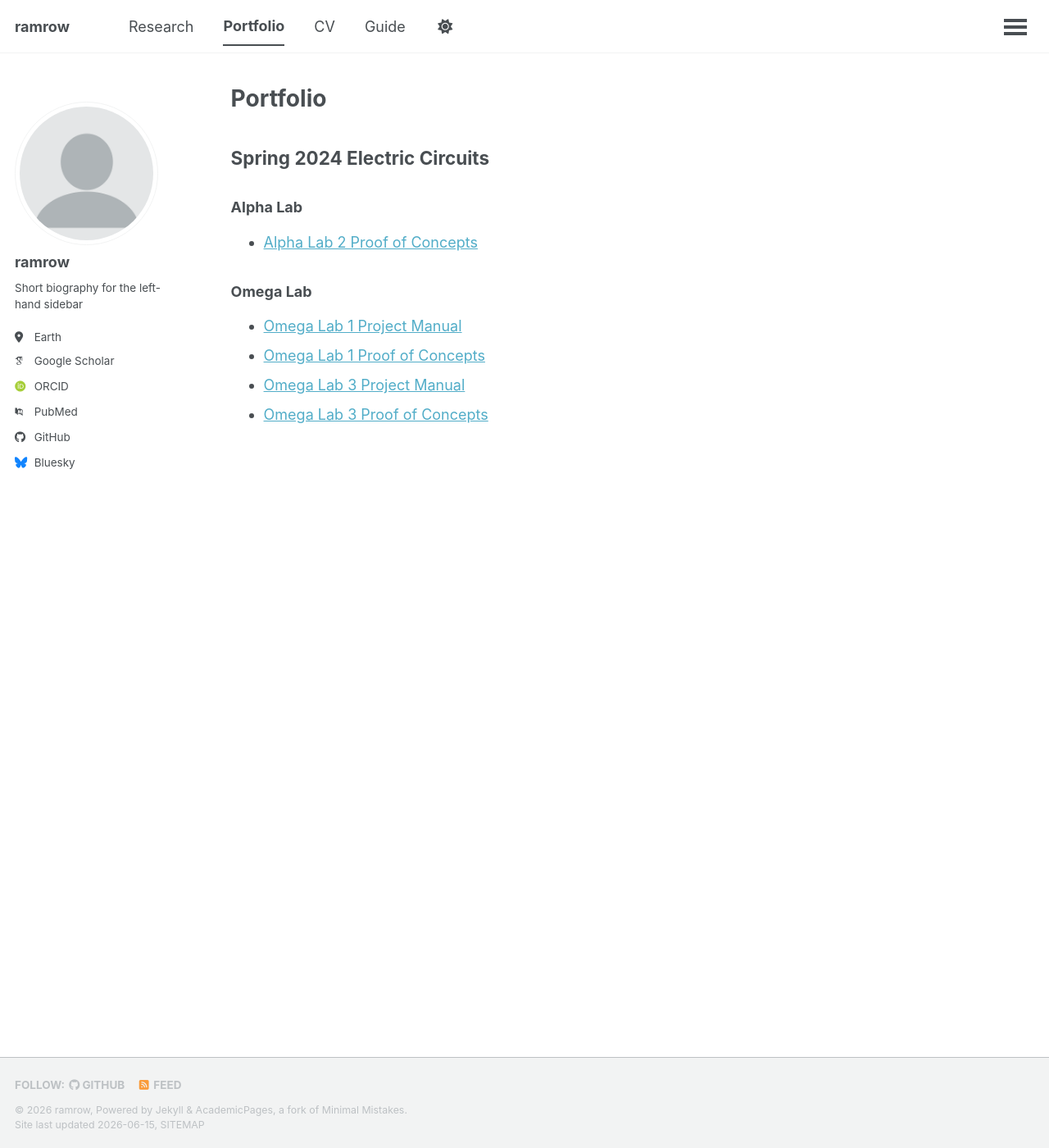
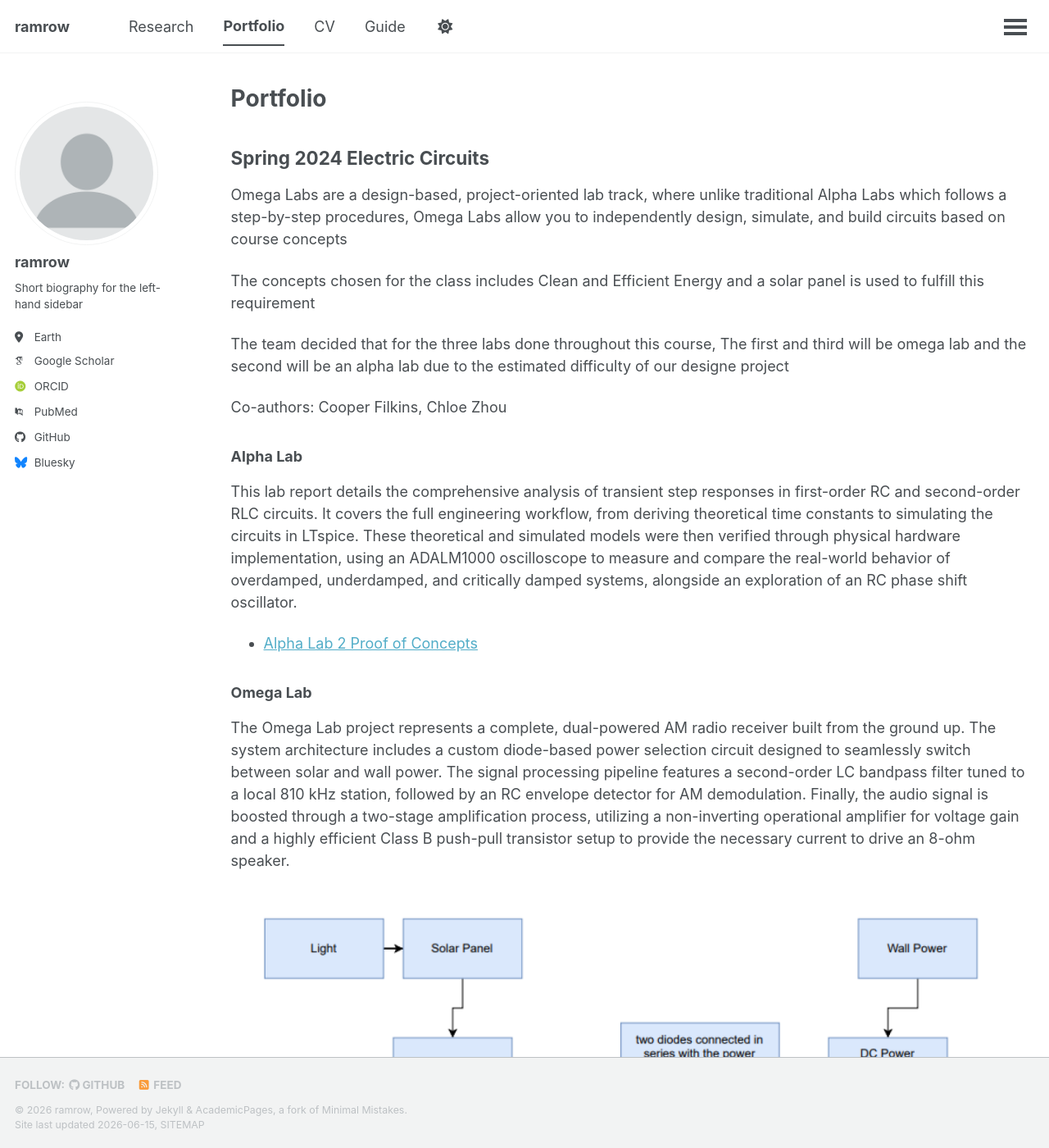
Before and after one commit to ramrow/ramrow.github.io, a Jekyll site: the page built from _pages/portfolio.html, in a window 1280 px wide and 1400 px high. Shown: the whole window at 82% size. Built offline with Jekyll 4.4.1, drawn with Linux system fonts in a browser that asks for light colours; some web fonts are replaced; a script that is not in the unit is left out.

Commit message:
electric circuits

```diff
--- a/_pages/portfolio.html
+++ b/_pages/portfolio.html
@@ -8,13 +8,21 @@ author_profile: true
 {% include base_path %}
 
 <h2>Spring 2024 Electric Circuits</h2>
-
+<p>Omega Labs are a design-based, project-oriented lab track, where unlike traditional Alpha Labs which follows a step-by-step procedures, Omega Labs allow you to independently design, simulate, and build circuits based on course concepts</p>
+<p>The concepts chosen for the class includes Clean and Efficient Energy and a solar panel is used to fulfill this requirement</p>
+<p>The team decided that for the three labs done throughout this course, The first and third will be omega lab and the second will be an alpha lab due to the estimated difficulty of our designe project</p>
+<p>Co-authors: Cooper Filkins, Chloe Zhou</p>
 <h3>Alpha Lab</h3>
+<p>This lab report details the comprehensive analysis of transient step responses in first-order RC and second-order RLC circuits. It covers the full engineering workflow, from deriving theoretical time constants to simulating the circuits in LTspice. These theoretical and simulated models were then verified through physical hardware implementation, using an ADALM1000 oscilloscope to measure and compare the real-world behavior of overdamped, underdamped, and critically damped systems, alongside an exploration of an RC phase shift oscillator.</p>
 <ul>
   <li><a href="{{ base_path }}/files/spring-2024-electric-circuits/alpha_lab_2_Proof_of_Concepts.pdf">Alpha Lab 2 Proof of Concepts</a></li>
 </ul>
 
 <h3>Omega Lab</h3>
+<p>The Omega Lab project represents a complete, dual-powered AM radio receiver built from the ground up. The system architecture includes a custom diode-based power selection circuit designed to seamlessly switch between solar and wall power. The signal processing pipeline features a second-order LC bandpass filter tuned to a local 810 kHz station, followed by an RC envelope detector for AM demodulation. Finally, the audio signal is boosted through a two-stage amplification process, utilizing a non-inverting operational amplifier for voltage gain and a highly efficient Class B push-pull transistor setup to provide the necessary current to drive an 8-ohm speaker.</p>
+<figure>
+  <img src="{{ base_path }}/images/omega-lab-radio.png" alt="Omega Lab AM radio receiver project" style="max-width: 100%; height: auto;">
+</figure>
 <ul>
   <li><a href="{{ base_path }}/files/spring-2024-electric-circuits/Omega_Lab_1_Project_Manual.pdf">Omega Lab 1 Project Manual</a></li>
   <li><a href="{{ base_path }}/files/spring-2024-electric-circuits/Omega_Lab_1_Proof_of_Concepts.pdf">Omega Lab 1 Proof of Concepts</a></li>
```
Also changed, not shown: images/omega-lab-radio.png (added).
